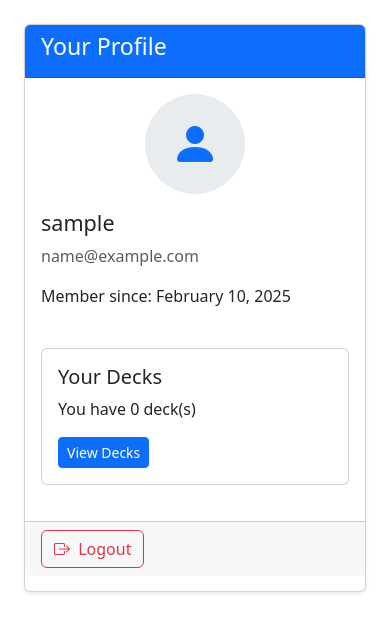
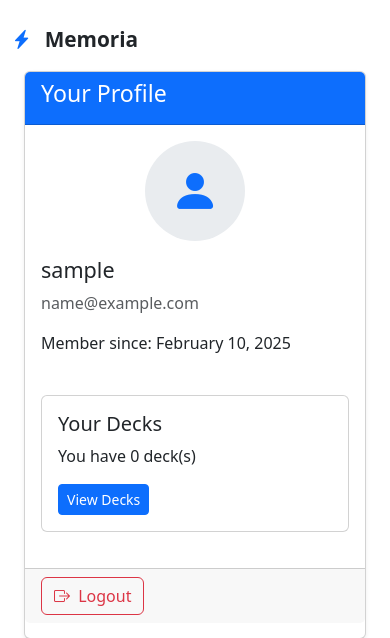
Before and after one commit to MACantara/Memoria, a Flask app: page /auth/profile in a window 390 px wide. Shown: the top 638 px of the page. Run offline with Flask 3, Linux system fonts and the light colour scheme; the visitor is signed in with stand-in values (Sample User, id 1); data that the repository does not hold is empty; some libraries are stand-ins or nearby versions.

Commit message:
Add mobile logo bar and comment for desktop navigation in top_nav.html

```diff
--- a/templates/components/top_nav.html
+++ b/templates/components/top_nav.html
@@ -1,3 +1,4 @@
+<!-- Desktop Navigation Bar (hidden on small screens) -->
 <nav class="navbar navbar-expand-lg navbar-light bg-light rounded mb-4 shadow-sm d-none d-md-block">
   <div class="container-fluid">
     <!-- Brand/Logo -->
@@ -81,3 +82,11 @@
     </div>
   </div>
 </nav>
+
+<!-- Mobile Logo Bar (only shown on small screens) -->
+<div class="d-md-none mb-3">
+  <a href="{{ url_for('main.index') }}" class="navbar-brand">
+    <i class="bi bi-lightning-charge-fill text-primary me-2"></i>
+    <span class="fw-bold">Memoria</span>
+  </a>
+</div>
```
